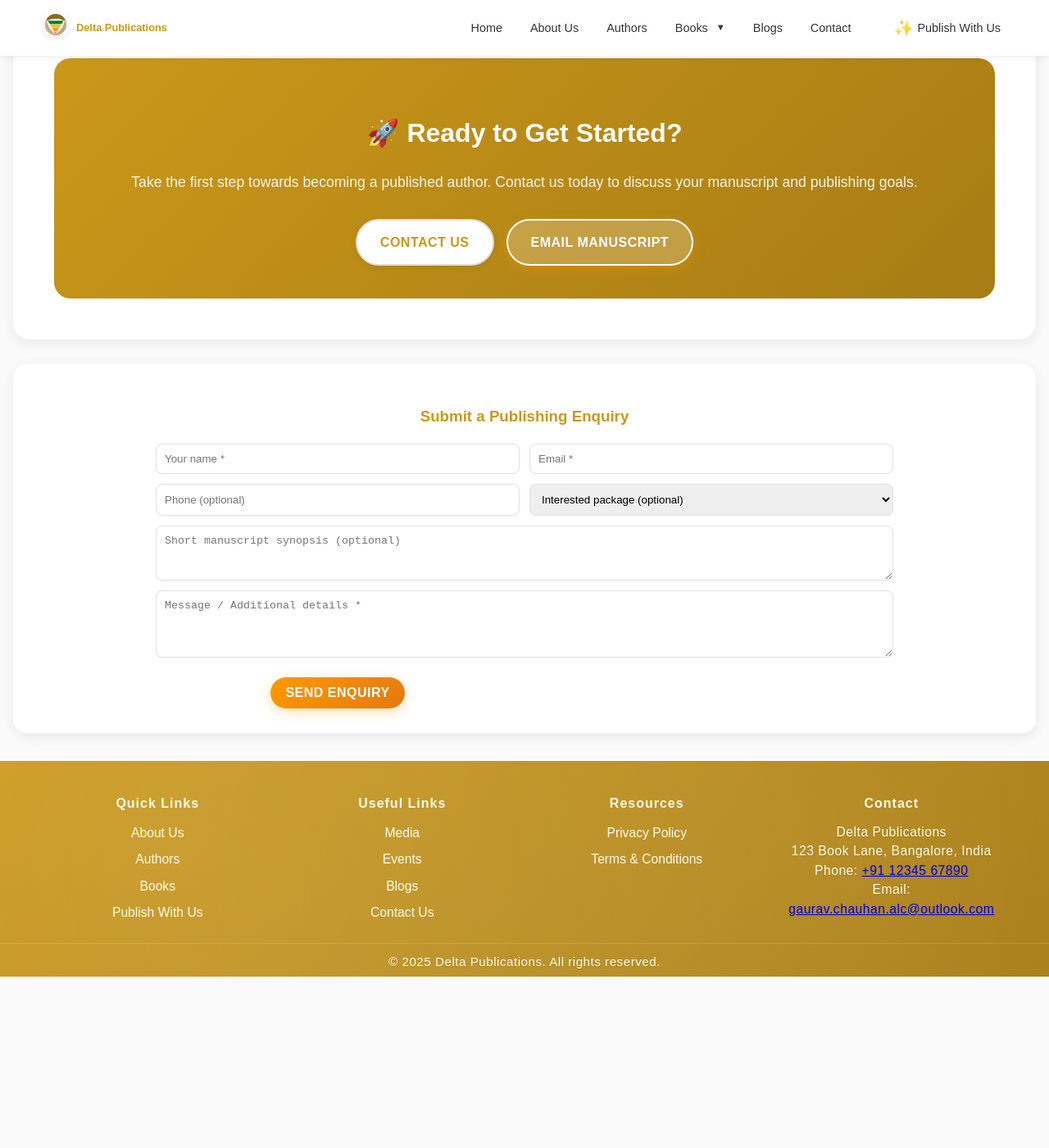
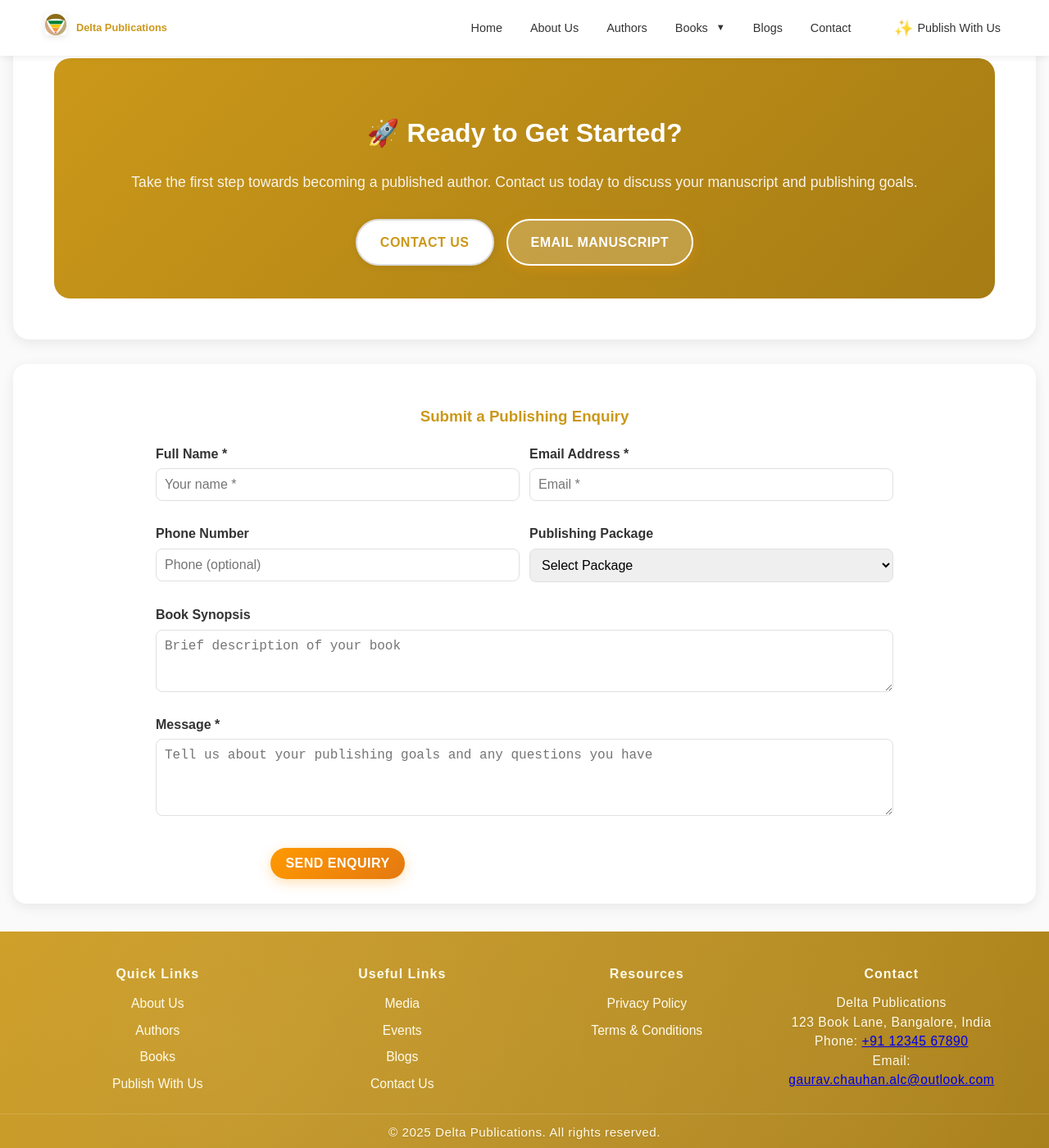
Before and after one commit to gauravsc-alc/gauravsc-alc.github.io, a Jekyll site: the page built from publish-with-us.html, in a window 1280 px wide and 1400 px high, scrolled down 2425 px. Shown: the whole window at 82% size. Built offline with Jekyll 4.4.1, drawn with Linux system fonts in a browser that asks for light colours; before the commit the page ends 3616 px from its top, so only the background shows below that.

Commit message:
feat: Add EmailJS configuration and enhance contact form validation

```diff
--- a/_config.yml
+++ b/_config.yml
@@ -57,3 +57,9 @@
       type: "authors"
     values:
       layout: "default"
+
+# Environment variable access
+env:
+  EMAILJS_PUBLIC_KEY: <%= ENV['EMAILJS_PUBLIC_KEY'] %>
+  EMAILJS_SERVICE_ID: <%= ENV['EMAILJS_SERVICE_ID'] %>
+  EMAILJS_TEMPLATE_ID: <%= ENV['EMAILJS_TEMPLATE_ID'] %>
--- a/publish-with-us.html
+++ b/publish-with-us.html
@@ -175,19 +175,45 @@
       <h3 style="color: var(--primary-color); margin-bottom: 18px; text-align: center;">Submit a Publishing Enquiry</h3>
       <!-- expose site email and page title to JS via data attributes -->
       <form id="publish-form" data-site-email="{{ site.email }}" data-page-title="{{ page.title }}" style="display:grid; grid-template-columns: 1fr 1fr; gap:12px; max-width:900px; margin:0 auto;">
-        <input type="text" id="pub-name" name="name" placeholder="Your name *" required style="padding:10px; border-radius:8px; border:1px solid #e0e0e0;" />
-        <input type="email" id="pub-email" name="email" placeholder="Email *" required style="padding:10px; border-radius:8px; border:1px solid #e0e0e0;" />
-        <input type="tel" id="pub-phone" name="phone" placeholder="Phone (optional)" style="padding:10px; border-radius:8px; border:1px solid #e0e0e0;" />
-        <select id="pub-package" name="package" style="padding:10px; border-radius:8px; border:1px solid #e0e0e0;">
-          <option value="">Interested package (optional)</option>
-          <option>Basic Package</option>
-          <option>Professional Package</option>
-          <option>Premium Package</option>
-        </select>
-        <textarea id="pub-synopsis" name="synopsis" placeholder="Short manuscript synopsis (optional)" rows="3" style="grid-column: 1 / -1; padding:10px; border-radius:8px; border:1px solid #e0e0e0;"></textarea>
-        <textarea id="pub-message" name="message" placeholder="Message / Additional details *" rows="4" required style="grid-column: 1 / -1; padding:10px; border-radius:8px; border:1px solid #e0e0e0;"></textarea>
 
-        <div id="publish-form-msg" style="grid-column:1 / -1; text-align:center;"></div>
+        <div class="form-group" style="grid-column: 1;">
+          <label for="pub-name">Full Name *</label>
+          <input type="text" id="pub-name" name="name" placeholder="Your name *" required style="padding:10px; border-radius:8px; border:1px solid #e0e0e0;" />
+        </div>
+
+        <div class="form-group" style="grid-column: 2;">
+          <label for="pub-email">Email Address *</label>
+          <input type="email" id="pub-email" name="email" placeholder="Email *" required style="padding:10px; border-radius:8px; border:1px solid #e0e0e0;" />
+        </div>
+
+        <div class="form-group" style="grid-column: 1;">
+          <label for="pub-phone">Phone Number</label>
+          <input type="tel" id="pub-phone" name="phone" placeholder="Phone (optional)" style="padding:10px; border-radius:8px; border:1px solid #e0e0e0;" />
+        </div>
+
+        <div class="form-group" style="grid-column: 2;">
+          <label for="pub-package">Publishing Package</label>
+          <select id="pub-package" name="package" style="padding:10px; border-radius:8px; border:1px solid #e0e0e0;">
+            <option value="">Select Package</option>
+            <option value="basic">Basic Publishing</option>
+            <option value="premium">Premium Publishing</option>
+            <option value="deluxe">Deluxe Publishing</option>
+            <option value="consultation">Consultation Only</option>
+          </select>
+        </div>
+
+        <div class="form-group" style="grid-column: 1 / span 2;">
+          <label for="pub-synopsis">Book Synopsis</label>
+          <textarea id="pub-synopsis" name="synopsis" placeholder="Brief description of your book" rows="3" style="grid-column: 1 / -1; padding:10px; border-radius:8px; border:1px solid #e0e0e0;"></textarea>
+        </div>
+
+        <div class="form-group" style="grid-column: 1 / span 2;">
+          <label for="pub-message">Message *</label>
+          <textarea id="pub-message" name="message" placeholder="Tell us about your publishing goals and any questions you have" rows="4" required style="grid-column: 1 / -1; padding:10px; border-radius:8px; border:1px solid #e0e0e0;"></textarea>
+        </div>
+
+        <!-- Message display area -->
+        <div id="publish-form-msg" style="grid-column: 1 / span 2;"></div>
 
         <button type="submit" id="publish-submit" class="btn btn-primary btn-animated" style="grid-column: auto / span 1; justify-self:center; padding:10px 18px;">
           <span class="btn-text">Send Enquiry</span>
@@ -204,9 +230,85 @@
 <script src="/js/publish-form.js"></script>
 
 <style>
-/* small responsive fix for the form grid */
+/* Form styling */
+.form-group {
+  display: flex;
+  flex-direction: column;
+  margin-bottom: 15px;
+}
+
+.form-group label {
+  margin-bottom: 5px;
+  font-weight: 600;
+  color: var(--text-primary);
+}
+
+.form-group input,
+.form-group select,
+.form-group textarea {
+  padding: 10px 12px;
+  border: 2px solid #e0e0e0;
+  border-radius: 8px;
+  font-size: 1rem;
+  transition: border-color 0.3s ease;
+}
+
+.form-group input:focus,
+.form-group select:focus,
+.form-group textarea:focus {
+  outline: none;
+  border-color: var(--primary-color);
+  box-shadow: 0 0 0 3px rgba(203, 152, 25, 0.1);
+}
+
+/* Form messages */
+.form-message {
+  padding: 12px;
+  border-radius: 8px;
+  margin: 10px 0;
+}
+
+.form-message.success {
+  background-color: rgba(40, 167, 69, 0.1);
+  border-left: 4px solid #28a745;
+  color: #28a745;
+}
+
+.form-message.error {
+  background-color: rgba(220, 53, 69, 0.1);
+  border-left: 4px solid #dc3545;
+  color: #dc3545;
+}
+
+/* Loading spinner */
+.loading-spinner {
+  display: inline-block;
+  width: 1rem;
+  height: 1rem;
+  border: 2px solid rgba(255,255,255,0.3);
+  border-radius: 50%;
+  border-top-color: white;
+  animation: spin 1s linear infinite;
+  margin-right: 8px;
+}
+
+@keyframes spin {
+  to { transform: rotate(360deg); }
+}
+
+/* Small responsive fix for the form grid */
 @media (max-width: 720px) {
-  #publish-form { grid-template-columns: 1fr !important; }
-  #publish-form button { width: 100%; }
+  #publish-form {
+    grid-template-columns: 1fr !important;
+  }
+
+  #publish-form .form-group {
+    grid-column: 1 !important;
+  }
+
+  #publish-form button {
+    width: 100%;
+    grid-column: 1 !important;
+  }
 }
 </style>
```
Also changed, not shown: _layouts/default.html (+22 -2 lines), js/contact-form.js (+34 -12 lines), .github/workflows/jekyll-gh-pages.yml, 1 other file.
